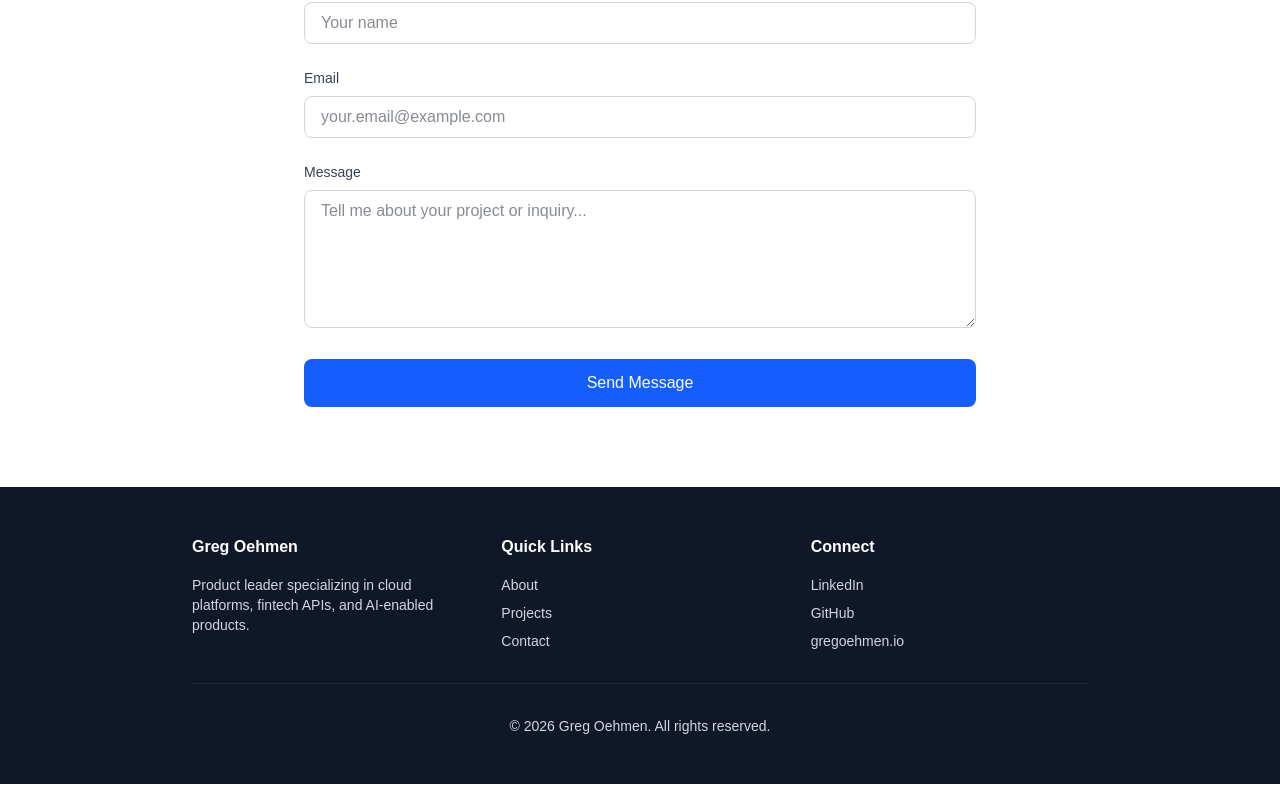
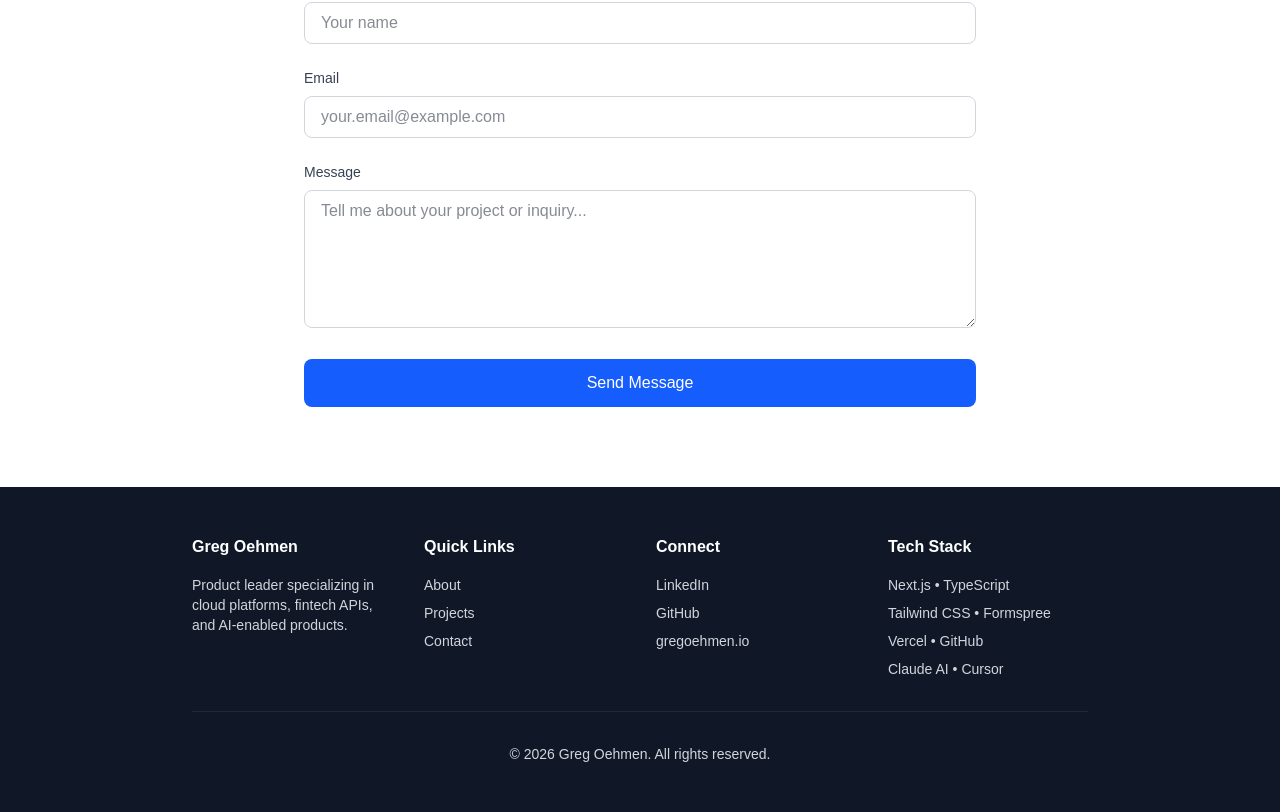
Before and after one commit to goehmen/pm-portfolio, a Next.js app: page / in a window 1280 px wide. Shown: the part 2412-3224 px from the top of the page. Before the commit the page ends 3196 px from the top, so only its background shows below. Built offline with nearby package versions, Linux system fonts and the light colour scheme.

Commit message:
Add tech stack to footer with 4-col layout

```diff
--- a/app/page.tsx
+++ b/app/page.tsx
@@ -244,7 +244,7 @@ export default function Home() {
       {/* Footer */}
       <footer className="bg-gray-900 text-gray-300 py-12 px-4">
         <div className="max-w-4xl mx-auto">
-          <div className="grid grid-cols-1 md:grid-cols-3 gap-8 mb-8">
+        <div className="grid grid-cols-1 md:grid-cols-2 lg:grid-cols-4 gap-8 mb-8">
             {/* Column 1: About */}
             <div>
               <h3 className="text-white font-bold mb-4">Greg Oehmen</h3>
@@ -311,6 +311,17 @@ export default function Home() {
                 </li>
               </ul>
             </div>
+
+            {/* Column 4: Tech Stack */}
+            <div>
+              <h3 className="text-white font-bold mb-4">Tech Stack</h3>
+              <ul className="space-y-2 text-sm">
+              <li>Next.js • TypeScript</li>
+                <li>Tailwind CSS • Formspree</li>
+                <li>Vercel • GitHub</li>
+                <li>Claude AI • Cursor</li>
+              </ul>
+            </div>
           </div>
 
           {/* Bottom Bar */}
```
